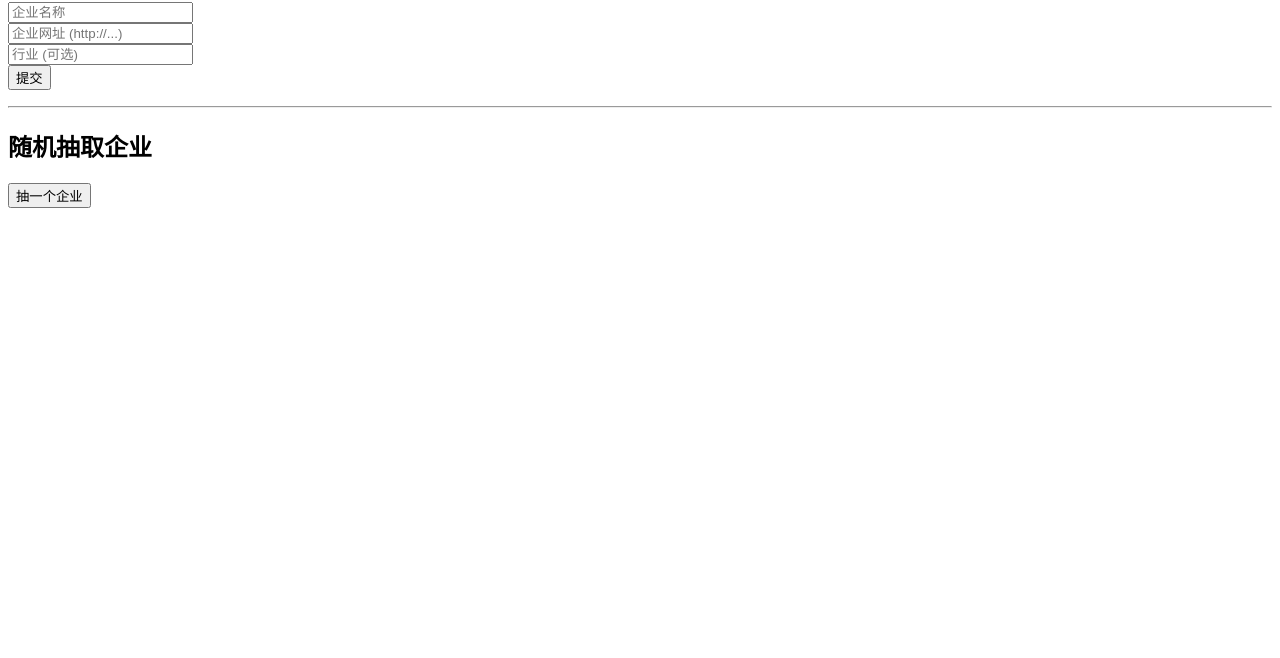
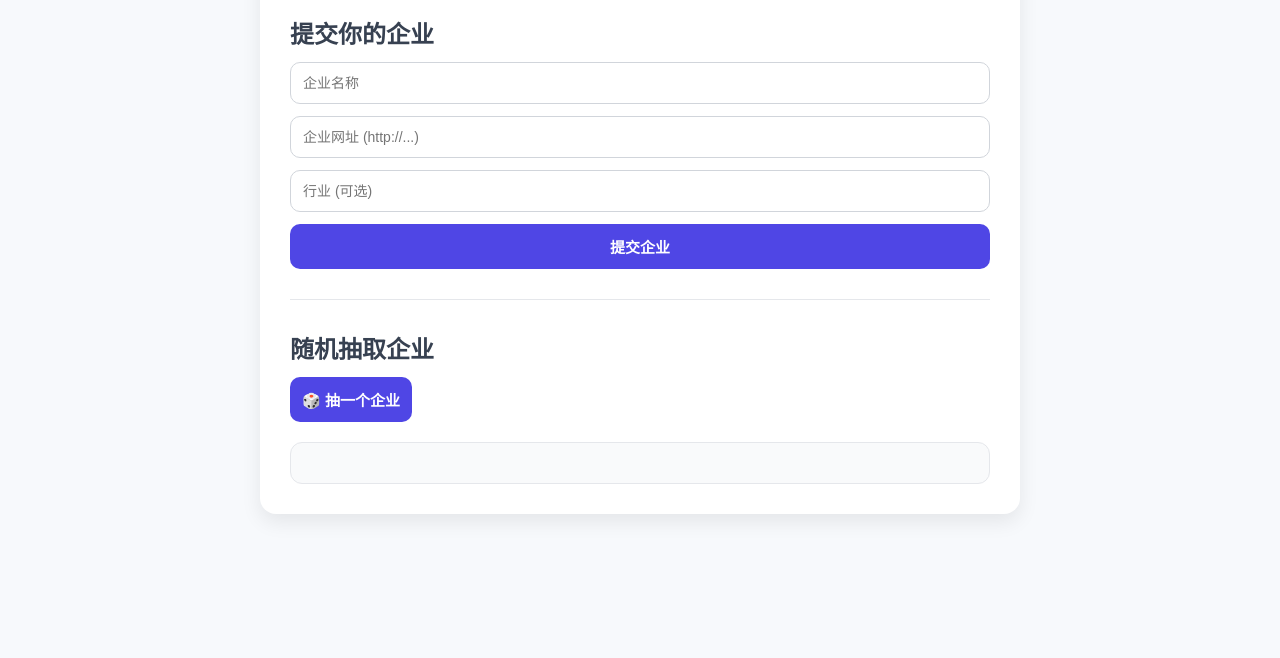
Before and after one commit to MYismyDear/company-randomizer, a website: page public/index.html in a window 1280 px wide. Shown: the part 142-800 px from the top of the page. Drawn offline with Linux system fonts and the light colour scheme.

Commit message:
Update index.html

```diff
--- a/public/index.html
+++ b/public/index.html
@@ -3,17 +3,113 @@
 <head>
   <meta charset="UTF-8">
   <title>企业随机抽取平台</title>
+  <style>
+    body {
+      font-family: "Microsoft YaHei", sans-serif;
+      background: #f7f9fc;
+      margin: 0;
+      padding: 0;
+    }
+    .container {
+      max-width: 700px;
+      margin: 40px auto;
+      background: #fff;
+      padding: 30px;
+      border-radius: 16px;
+      box-shadow: 0 8px 20px rgba(0,0,0,0.08);
+    }
+    h1 {
+      text-align: center;
+      color: #4f46e5;
+      margin-bottom: 20px;
+    }
+    h2 {
+      color: #374151;
+      margin-top: 20px;
+      margin-bottom: 12px;
+    }
+    form {
+      display: flex;
+      flex-direction: column;
+      gap: 12px;
+    }
+    input {
+      padding: 12px;
+      border: 1px solid #d1d5db;
+      border-radius: 10px;
+      font-size: 14px;
+      transition: border 0.3s, box-shadow 0.3s;
+    }
+    input:focus {
+      border-color: #6366f1;
+      box-shadow: 0 0 6px rgba(99,102,241,0.3);
+      outline: none;
+    }
+    button {
+      padding: 12px;
+      background: #4f46e5;
+      color: white;
+      border: none;
+      border-radius: 10px;
+      font-size: 15px;
+      font-weight: bold;
+      cursor: pointer;
+      transition: background 0.3s, transform 0.2s;
+    }
+    button:hover {
+      background: #4338ca;
+      transform: translateY(-1px);
+    }
+    #submitResult {
+      margin-top: 8px;
+      font-size: 14px;
+      color: green;
+    }
+    hr {
+      margin: 30px 0;
+      border: none;
+      border-top: 1px solid #e5e7eb;
+    }
+    #result {
+      margin-top: 20px;
+      padding: 20px;
+      border: 1px solid #e5e7eb;
+      border-radius: 12px;
+      background: #f9fafb;
+    }
+    #result h3 {
+      color: #4f46e5;
+      margin: 0 0 8px;
+    }
+    #result p {
+      color: #374151;
+      margin: 0 0 10px;
+    }
+    #result a {
+      display: inline-block;
+      padding: 8px 14px;
+      background: #10b981;
+      color: white;
+      border-radius: 8px;
+      text-decoration: none;
+      transition: background 0.3s;
+    }
+    #result a:hover {
+      background: #059669;
+    }
+  </style>
 </head>
 <body>
+  <div class="container">
     <h1>企业网址随机抽取平台</h1>
 
     <!-- 提交表单 -->
     <h2>提交你的企业</h2>
     <form id="submitForm">
-    <input type="text" id="name" placeholder="企业名称" required><br>
-    <input type="url" id="url" placeholder="企业网址 (http://...)" required><br>
-    <input type="text" id="industry" placeholder="行业 (可选)"><br>
-    <button type="submit">提交</button>
+      <input type="text" id="name" placeholder="企业名称" required>
+      <input type="url" id="url" placeholder="企业网址 (http://...)" required>
+      <input type="text" id="industry" placeholder="行业 (可选)">
+      <button type="submit">提交企业</button>
     </form>
     <p id="submitResult"></p>
 
@@ -21,8 +117,9 @@
 
     <!-- 抽取按钮 -->
     <h2>随机抽取企业</h2>
-  <button id="randomBtn">抽一个企业</button>
+    <button id="randomBtn">🎲 抽一个企业</button>
     <div id="result"></div>
+  </div>
 
   <script>
     const API_BASE = "/api/companies"; // Vercel 会自动映射
```
Lines whose indentation alone changed are shown as unchanged.
